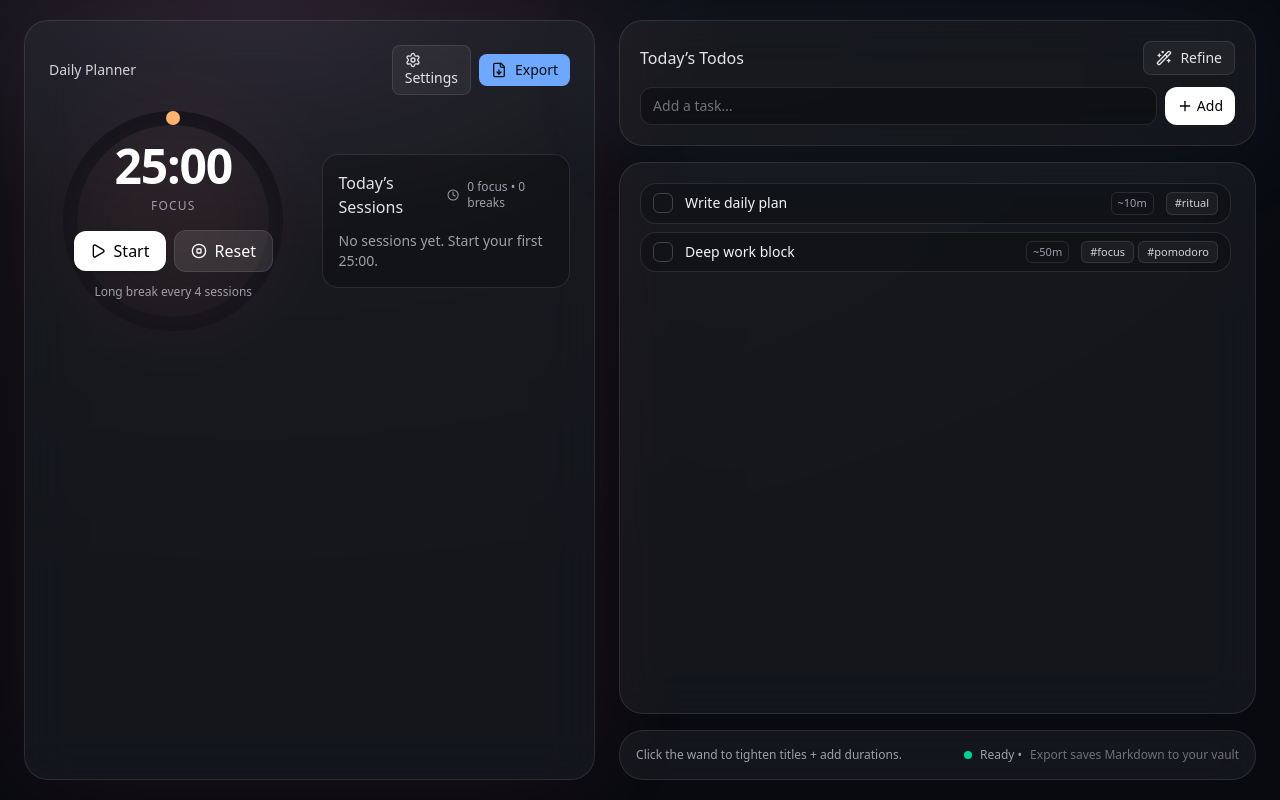
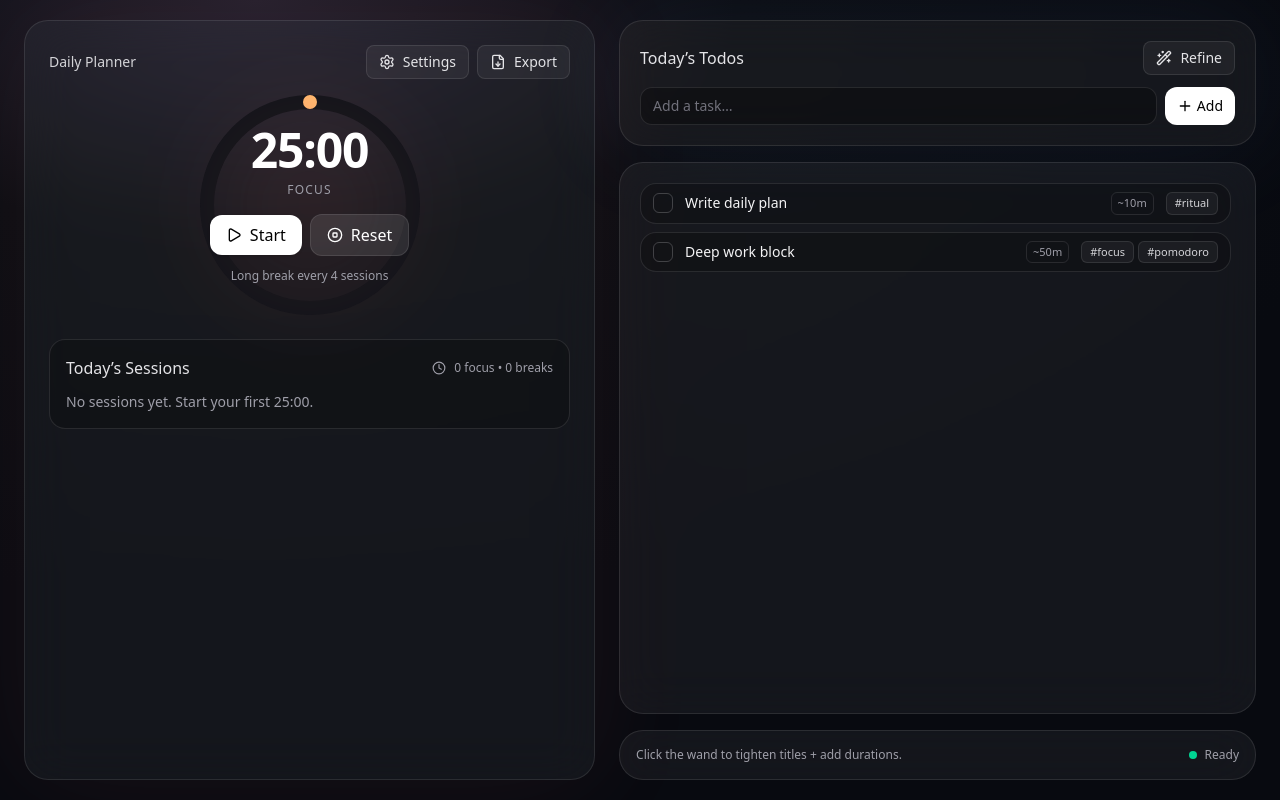
Before and after one commit to elwo412/Cadence, a React (Vite) app: page / in a window 1280 px wide. Built offline with nearby package versions, Linux system fonts and the light colour scheme; the HTML template or start-up script is replaced by a standard one.

Commit message:
Refactor Planner component layout and styles. Updated button classes for consistency, adjusted timer section for better alignment, and improved log display. Enhanced visual elements with Tailwind CSS for a more cohesive design.

```diff
--- a/src/screens/Planner.tsx
+++ b/src/screens/Planner.tsx
@@ -175,13 +175,13 @@ export default function Planner() {
             <div className="text-zinc-300 text-sm">Daily Planner</div>
             <div className="flex items-center gap-2">
               <button
-                className="rounded-lg border border-white/10 bg-white/5 px-3 py-1.5 text-sm text-zinc-200 hover:bg-white/10"
+                className="rounded-lg border border-white/10 bg-white/5 px-3 py-1.5 text-sm text-zinc-200 hover:bg-white/10 flex items-center gap-2"
                 onClick={() => setShowSettings(true)}
               >
                 <Settings size={16} /> Settings
               </button>
               <button
-                className="rounded-lg bg-[#6EA8FF] text-[#0b0d12] px-3 py-1.5 text-sm flex items-center gap-2"
+                className="rounded-lg border border-white/10 bg-white/5 px-3 py-1.5 text-sm text-zinc-200 hover:bg-white/10 flex items-center gap-2"
                 onClick={() => setShowExport(true)}
               >
                 <FileDown size={16} /> Export
@@ -189,9 +189,8 @@ export default function Planner() {
             </div>
           </div>
 
-          <div className="grid grid-cols-1 xl:grid-cols-2 gap-6 items-center">
           {/* Timer */}
-            <div className="mx-auto relative">
+          <div className="mx-auto relative w-fit">
             <div
               className="absolute -inset-6 rounded-full blur-2xl opacity-40"
               style={{
@@ -242,7 +241,7 @@ export default function Planner() {
           </div>
 
           {/* Log */}
-            <div className="rounded-2xl border border-white/10 bg-black/20 p-4">
+          <div className="rounded-2xl border border-white/10 bg-black/20 p-4 mt-6">
             <div className="flex items-center justify-between">
               <div className="text-zinc-200 font-medium">
                 Today’s Sessions
@@ -283,7 +282,6 @@ export default function Planner() {
                 ))}
               </div>
             )}
-            </div>
           </div>
         </div>
 
@@ -357,10 +355,7 @@ export default function Planner() {
           <div className="rounded-3xl border border-white/10 bg-white/5 backdrop-blur-xl p-4 text-xs text-zinc-400 flex items-center justify-between">
             <div>{suggestion}</div>
             <div className="flex items-center gap-2">
-              <div className="h-2 w-2 rounded-full bg-emerald-400" /> Ready •{" "}
-              <span className="text-zinc-500">
-                Export saves Markdown to your vault
-              </span>
+              <div className="h-2 w-2 rounded-full bg-emerald-400" /> Ready
             </div>
           </div>
         </div>
```
Lines whose indentation alone changed are shown as unchanged.
